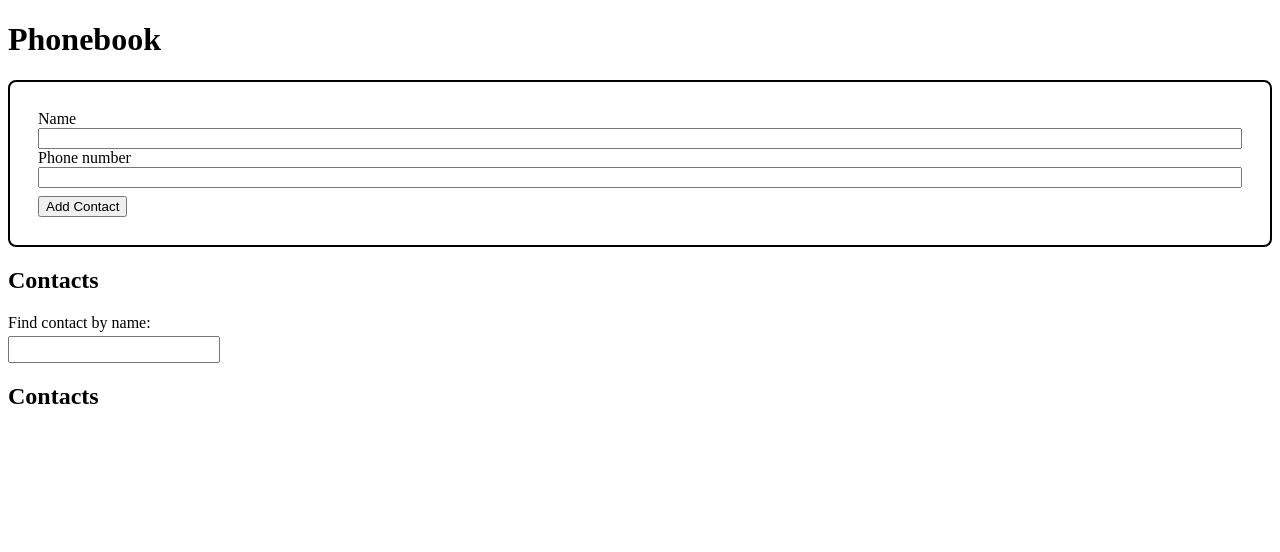
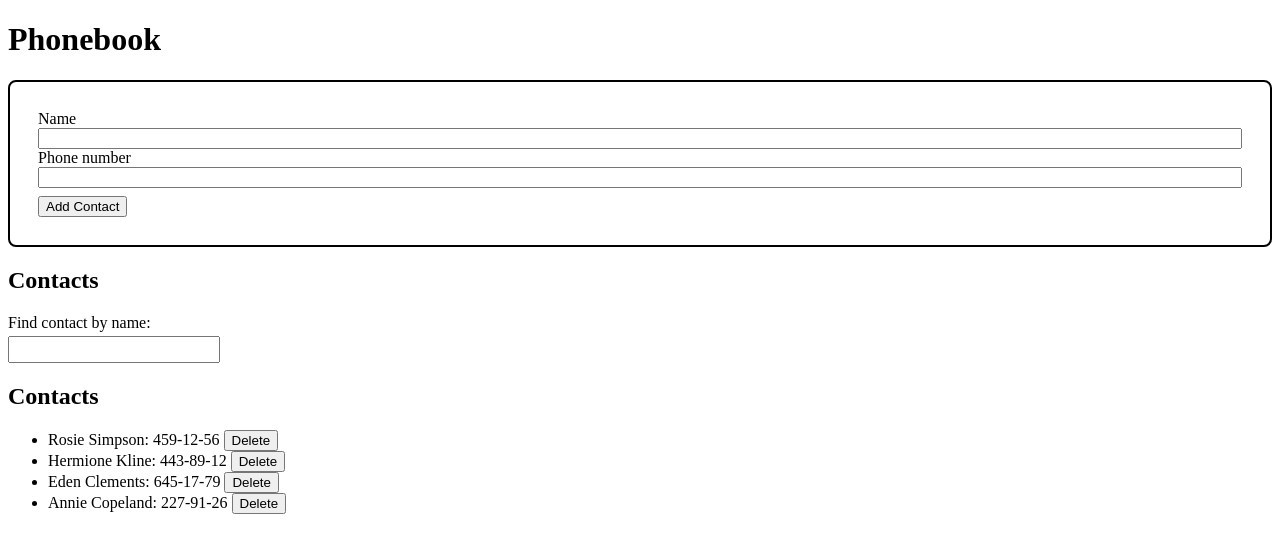
Before and after one commit to Jk-frontEnd/goit-react-hw-06-phonebook, a React (Create React App) app: page / in a window 1280 px wide. Shown: the top 552 px of the page. Built offline with nearby package versions, Linux system fonts and the light colour scheme.

Commit message:
Update ContactList.jsx

```diff
--- a/src/components/ContactList/ContactList.jsx
+++ b/src/components/ContactList/ContactList.jsx
@@ -3,6 +3,14 @@ import css from './ContactList.module.css';
 import { getContacts, getFilter } from '../../redux/select';
 import { ContactElem } from '../ContactElem/ContactElem';
 import { useSelector } from 'react-redux';
+
+
+const filteredContactsList = (contacts, filter) => {
+  const normalizedFilter = filter.toLowerCase();
+  return contacts.filter(contact =>
+    contact.name.toLowerCase().includes(normalizedFilter)
+  );
+};
 
 const ContactList = () => {
   const contacts = useSelector(getContacts);
@@ -21,15 +29,7 @@ const ContactList = () => {
   );
 };
 
-const filteredContactsList = ({ contacts, filter }) => {
-  const normalizedFilter = typeof filter === 'string' ? filter.toLowerCase() : '';
-  if (contacts && Array.isArray(contacts)) {
-    return contacts.filter(contact =>
-      contact.name && typeof contact.name === 'string' && contact.name.toLowerCase().includes(normalizedFilter)
-    );
-  } else {
-    return [];
-  }
-};
+
+
 
 export { ContactList };
```
